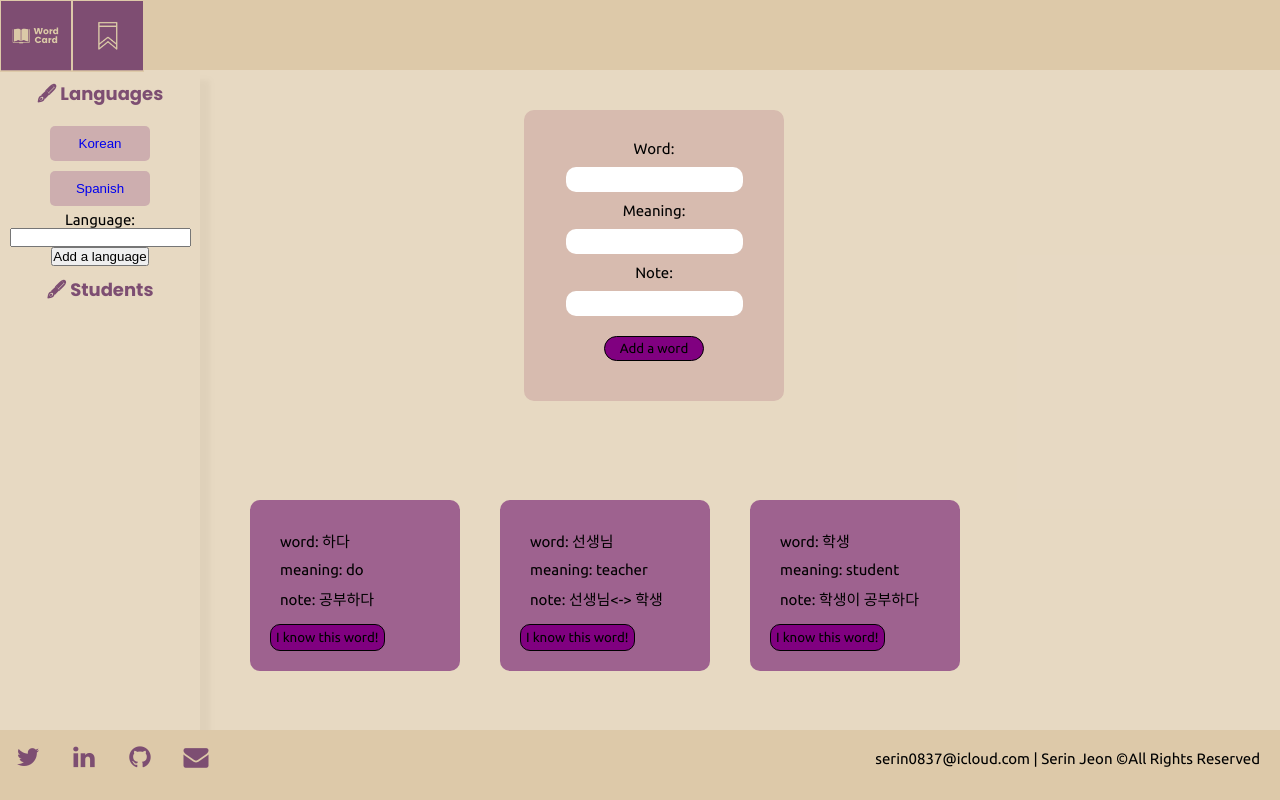
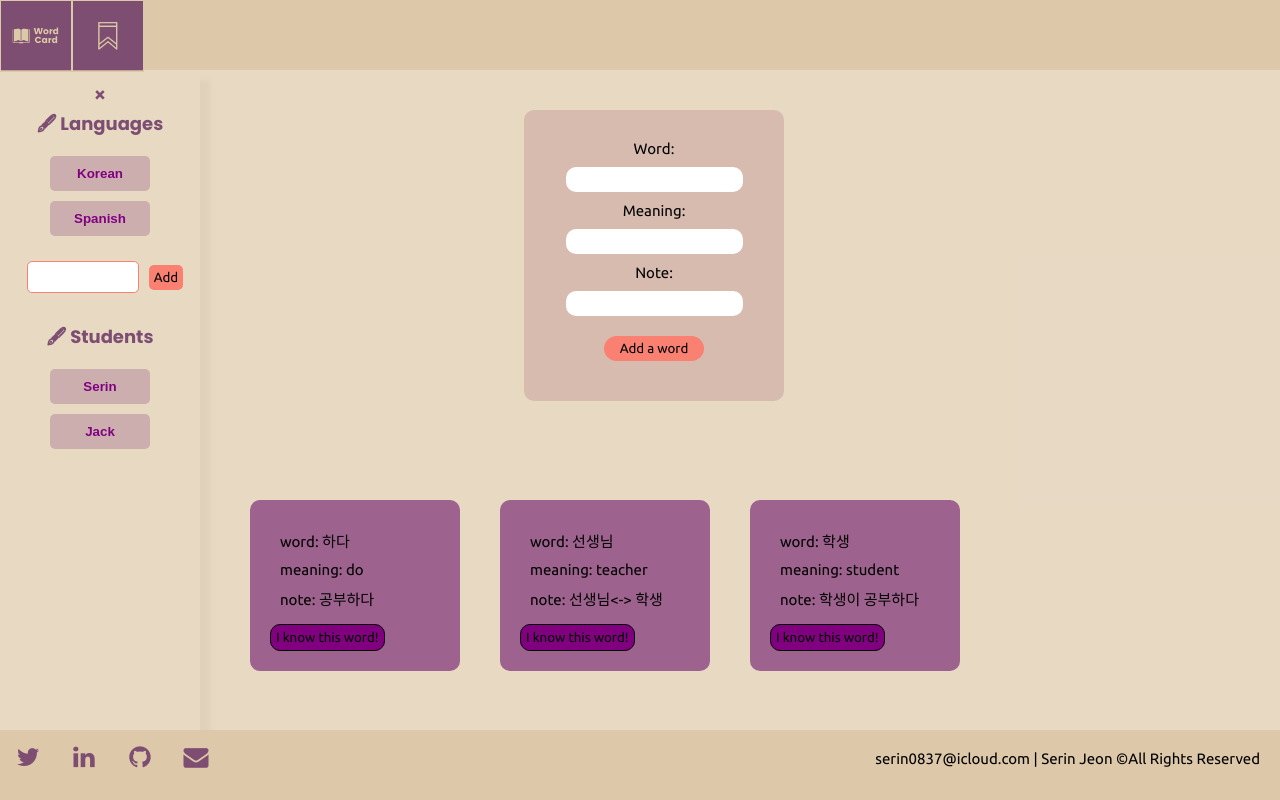
Before and after one commit to serin0837/word-list-app, a React (Create React App) app: page / in a window 1280 px wide. Built offline with nearby package versions, Linux system fonts and the light colour scheme.

Commit message:
change css and add student card

```diff
--- a/src/App.css
+++ b/src/App.css
@@ -52,6 +52,10 @@ header img {
   border: solid 0.5px #ddc9a9;
 }
 
+.bookmark {
+  cursor: pointer;
+}
+
 .header {
   background-color: #ddc9a9;
   display: flex;
@@ -83,8 +87,8 @@ header img {
   width: 10rem;
   height: 2.5rem;
   border-radius: 1.5rem;
-  border: solid black 1px;
-  background-color: purple;
+  border: none;
+  background-color: salmon;
   cursor: pointer;
   margin: 1rem;
   font-family: inherit;
@@ -162,6 +166,11 @@ footer p {
   box-shadow: 10px 10px 5px rgba(0, 0, 0, 0.1);
 }
 
+.closeBtn {
+  font-size: 2rem;
+  cursor: pointer;
+}
+
 aside header {
   font-size: 1.2rem;
   margin: 1rem;
@@ -180,6 +189,34 @@ aside header {
   cursor: pointer;
 }
 
+.aside-button a {
+  text-decoration: none;
+  color: purple;
+  font-weight: 700;
+}
+
+.adder-form {
+  padding: 1rem;
+}
+
+.adder-form input {
+  height: 2rem;
+  width: 10rem;
+  border-radius: 0.5rem;
+  border: salmon solid 0.7px;
+  margin: 1rem;
+  padding: 0.5rem;
+}
+
+.adder-form button {
+  padding: 0.5rem;
+  text-align: center;
+  border-radius: 0.5rem;
+  border: none;
+  background-color: salmon;
+  cursor: pointer;
+  font-family: inherit;
+}
 /* #9460b6 */
 /* 9474B8
 8E4585 */
--- a/src/component/AsideMenu.jsx
+++ b/src/component/AsideMenu.jsx
@@ -1,10 +1,12 @@
 import React, { Component } from "react";
 import LanguageCard from "./LanguageCard";
 import LanguageAdder from "./LanguageAdder";
+import StudentCard from "./StudentCard";
 
 class AsideMenu extends Component {
   state = {
     languages: [{ name: "Korean" }, { name: "Spanish" }],
+    students: [{ name: "Serin" }, { name: "Jack" }],
   };
 
   addLanguage = (nlanguage) => {
@@ -12,24 +14,33 @@ class AsideMenu extends Component {
       return { languages: [...currentState.languages, nlanguage] };
     });
   };
+
   render() {
-    const { languages } = this.state;
+    const { languages, students } = this.state;
     return (
       <aside className="aside">
         <header>
+          <span className="closeBtn">&times;</span>
           <h2>
             <span>🖋</span> Languages
           </h2>
         </header>
-        {languages.map((language) => {
-          return <LanguageCard language={language} key={language.name} />;
-        })}
-        <LanguageAdder addLanguage={this.addLanguage} />
+        <div>
+          {languages.map((language) => {
+            return <LanguageCard language={language} key={language.name} />;
+          })}
+          <LanguageAdder addLanguage={this.addLanguage} />
+        </div>
         <header>
           <h2>
             <span>🖋</span> Students
           </h2>
         </header>
+        <div>
+          {students.map((student) => {
+            return <StudentCard student={student} key={student.name} />;
+          })}
+        </div>
       </aside>
     );
   }
--- a/src/component/LanguageAdder.jsx
+++ b/src/component/LanguageAdder.jsx
@@ -20,10 +20,9 @@ class LanguageAdder extends Component {
   };
   render() {
     return (
-      <section>
+      <section className="adder-form">
         <form onSubmit={this.handleSubmit}>
           <label>
-            Language:
             <input
               type="text"
               onChange={this.handleInput}
@@ -31,7 +30,7 @@ class LanguageAdder extends Component {
               value={this.state.name}
             />
           </label>
-          <button>Add a language</button>
+          <button>Add</button>
         </form>
       </section>
     );
--- /dev/null
+++ b/src/component/StudentCard.jsx
@@ -0,0 +1,12 @@
+import React from "react";
+import { Link } from "@reach/router";
+
+const StudentCard = ({ student }) => {
+  return (
+    <button className="aside-button">
+      <Link to={student.name}>{student.name}</Link>
+    </button>
+  );
+};
+
+export default StudentCard;
--- a/src/component/Title.jsx
+++ b/src/component/Title.jsx
@@ -4,14 +4,17 @@ import logo from "./wordcardlogo.png";
 import bookmark from "./bookmark.png";
 
 const Title = () => {
+  const toggleClick = () => {
+    this.sideBarObj.toggle();
+  };
   return (
     <header className="header">
       <Link to="/">
         <img src={logo} alt="word card logo" />
       </Link>
-      <Link to="/bookmark">
+      <span onClick={toggleClick} className="bookmark">
         <img src={bookmark} alt="bookmark" />
-      </Link>
+      </span>
     </header>
     //do I need to put link for bookmark?
   );
```
